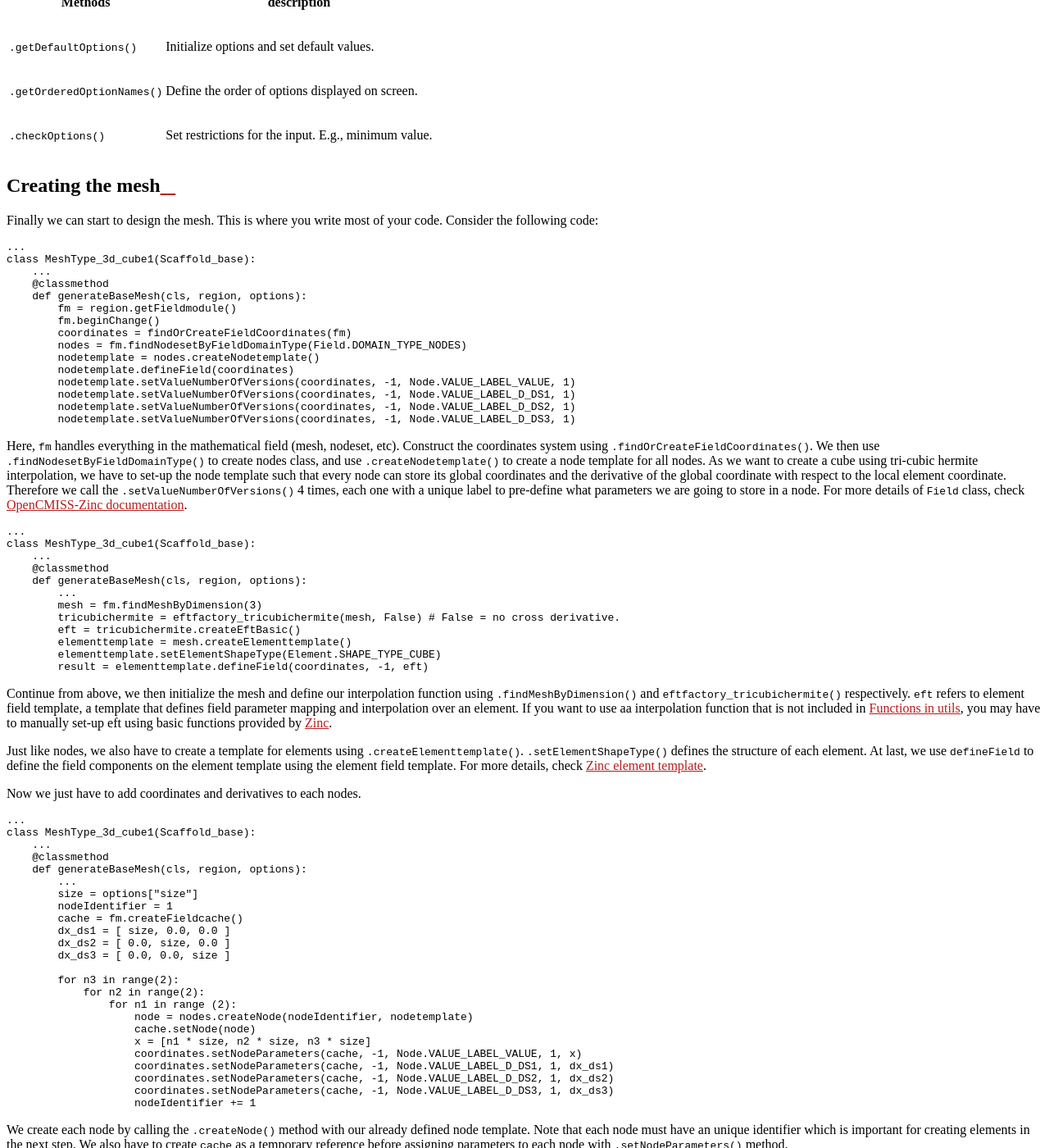
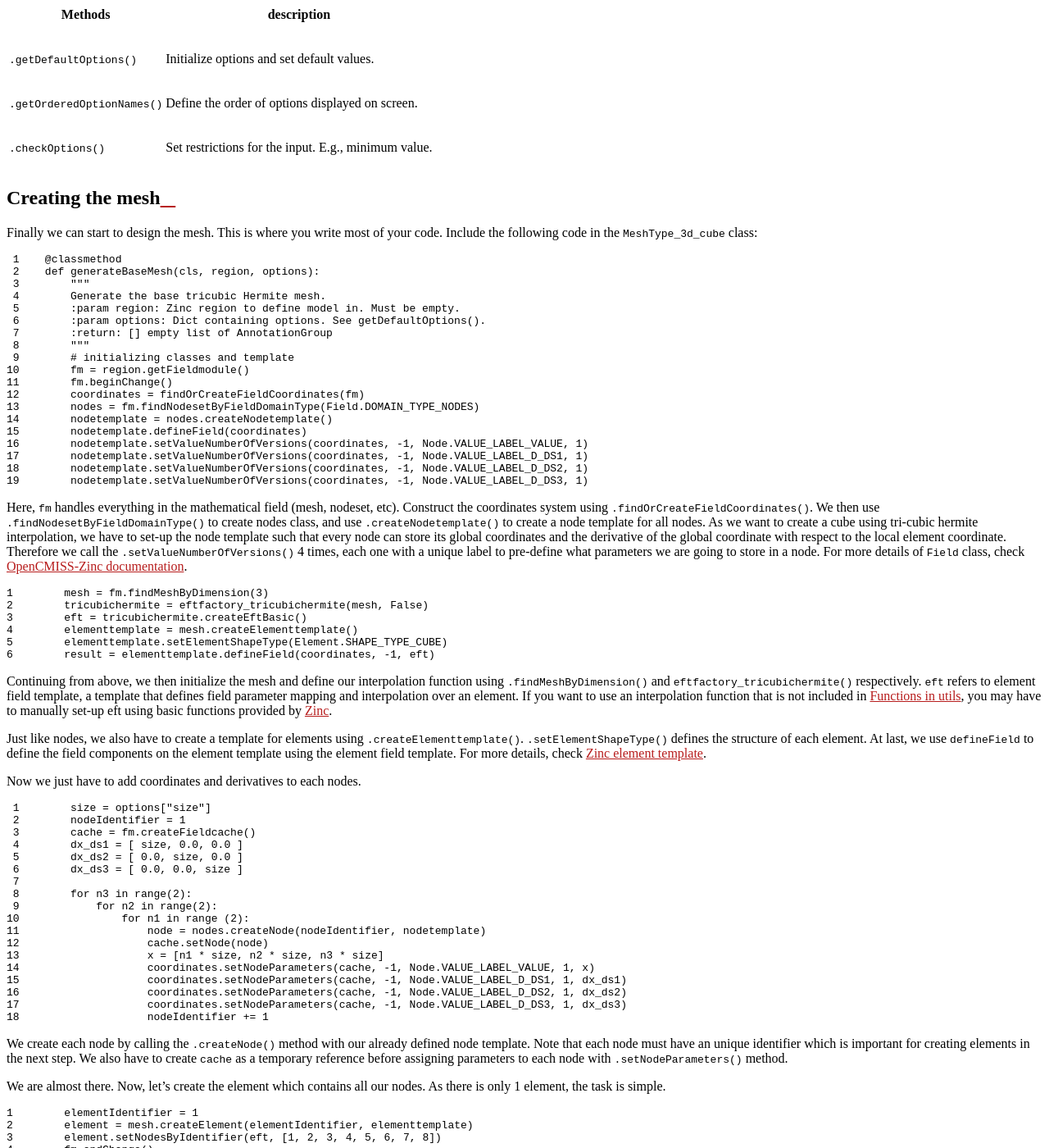
Before and after one commit to ABI-Documenation/scaffoldmaker-documentation, a Sphinx documentation site: the page built from docs/source/tutorials/creating_meshtype/creating_3d_cube.rst, in a window 1280 px wide and 1400 px high, scrolled down 1859 px. Shown: the whole window at 82% size. Built offline with Sphinx 7.4.7 and the Read the Docs theme 2.0.0, drawn with Linux system fonts in a browser that asks for light colours; pages that are not in the unit, such as notebooks, are missing from menus; some of the changed lines change nothing that is shown; some of the changed text lies outside the part shown.

Commit message:
use a python script for code chunk instead of in-text coding

```diff
--- /dev/null
+++ b/docs/source/code/meshtype_3d_cube1.py
@@ -0,0 +1,93 @@
+"""
+Generates a 3-D unit Cube mesh with variable numbers of elements in 3 directions.
+"""
+
+#DOC-START imports
+from __future__ import division
+from opencmiss.utils.zinc.field import findOrCreateFieldCoordinates
+from opencmiss.zinc.element import Element, Elementbasis
+from opencmiss.zinc.field import Field
+from opencmiss.zinc.node import Node
+from scaffoldmaker.meshtypes.scaffold_base import Scaffold_base
+from scaffoldmaker.utils.eftfactory_tricubichermite import eftfactory_tricubichermite
+#DOC-END imports
+
+#DOC-START create class cube1
+class MeshType_3d_cube1(Scaffold_base):
+    @staticmethod
+    def getName():
+        return '3D Cube 1'
+
+    #DOC-START set-up user interface options
+    @staticmethod
+    def getDefaultOptions(parameterSetName='Default'):
+        return {
+            'size' : 1
+        }
+
+    @staticmethod
+    def getOrderedOptionNames():
+        return [
+            'size',
+        ]
+
+    @staticmethod
+    def checkOptions(options):
+        if options['size'] < 1:
+            options['size'] = 1
+
+    #DOC-END set-up user interface options
+
+    #DOC-START create mesh
+    @classmethod
+    def generateBaseMesh(cls, region, options):
+        """
+        Generate the base tricubic Hermite mesh.
+        :param region: Zinc region to define model in. Must be empty.
+        :param options: Dict containing options. See getDefaultOptions().
+        :return: [] empty list of AnnotationGroup
+        """
+        # initializing classes and template
+        fm = region.getFieldmodule()
+        fm.beginChange()
+        coordinates = findOrCreateFieldCoordinates(fm)
+        nodes = fm.findNodesetByFieldDomainType(Field.DOMAIN_TYPE_NODES)
+        nodetemplate = nodes.createNodetemplate()
+        nodetemplate.defineField(coordinates)
+        nodetemplate.setValueNumberOfVersions(coordinates, -1, Node.VALUE_LABEL_VALUE, 1)
+        nodetemplate.setValueNumberOfVersions(coordinates, -1, Node.VALUE_LABEL_D_DS1, 1)
+        nodetemplate.setValueNumberOfVersions(coordinates, -1, Node.VALUE_LABEL_D_DS2, 1)
+        nodetemplate.setValueNumberOfVersions(coordinates, -1, Node.VALUE_LABEL_D_DS3, 1)
+        # create eft
+        mesh = fm.findMeshByDimension(3)
+        tricubichermite = eftfactory_tricubichermite(mesh, False)
+        eft = tricubichermite.createEftBasic()
+        elementtemplate = mesh.createElementtemplate()
+        elementtemplate.setElementShapeType(Element.SHAPE_TYPE_CUBE)
+        result = elementtemplate.defineField(coordinates, -1, eft)
+        # create nodes
+        size = options["size"]
+        nodeIdentifier = 1
+        cache = fm.createFieldcache()
+        dx_ds1 = [ size, 0.0, 0.0 ]
+        dx_ds2 = [ 0.0, size, 0.0 ]
+        dx_ds3 = [ 0.0, 0.0, size ]
+
+        for n3 in range(2):
+            for n2 in range(2):
+                for n1 in range (2):
+                    node = nodes.createNode(nodeIdentifier, nodetemplate)
+                    cache.setNode(node)
+                    x = [n1 * size, n2 * size, n3 * size]
+                    coordinates.setNodeParameters(cache, -1, Node.VALUE_LABEL_VALUE, 1, x)
+                    coordinates.setNodeParameters(cache, -1, Node.VALUE_LABEL_D_DS1, 1, dx_ds1)
+                    coordinates.setNodeParameters(cache, -1, Node.VALUE_LABEL_D_DS2, 1, dx_ds2)
+                    coordinates.setNodeParameters(cache, -1, Node.VALUE_LABEL_D_DS3, 1, dx_ds3)
+                    nodeIdentifier += 1
+        # create element
+        elementIdentifier = 1
+        element = mesh.createElement(elementIdentifier, elementtemplate)
+        element.setNodesByIdentifier(eft, [1, 2, 3, 4, 5, 6, 7, 8])
+        fm.endChange()
+        return []
+    # DOC-END create mesh
--- a/docs/source/tutorials/creating_meshtype/creating_3d_cube.rst
+++ b/docs/source/tutorials/creating_meshtype/creating_3d_cube.rst
@@ -11,31 +11,25 @@ Let's create a 3D cube as your first mesh type.
 Set-up files and modules
 -------------------------
 
-First, go to where you put :file:`scaffoldmaker`, find the :file:`.\\src\\scaffoldmaker\\meshtypes` folder. This is where you put all mesh types.
+First, navigate to where you installed scaffoldmaker, find the :file:`.\\src\\scaffoldmaker\\meshtypes` folder. This is where you put all mesh types.
 Create a mesh type file,
 e.g., :file:`meshtype_3d_cube1.py`.
 
 In the ``python`` file you just created, load the following modules.
 
-.. code-block:: python
-
-    from __future__ import division
-    import math
-    from opencmiss.utils.zinc.field import findOrCreateFieldCoordinates
-    from opencmiss.zinc.element import Element, Elementbasis
-    from opencmiss.zinc.field import Field
-    from opencmiss.zinc.node import Node
-    from scaffoldmaker.meshtypes.scaffold_base import Scaffold_base
+.. literalinclude:: ../../code/meshtype_3d_cube1.py
+   :language: python
+   :linenos:
+   :start-after: #DOC-START imports
+   :end-before: #DOC-END imports
 
 Add a new :pyth:`class`, which will contain all the information related to the mesh type.
 
-.. code-block:: python
-
-    ...
-    class MeshType_3d_cube1(Scaffold_base):
-        @staticmethod
-        def getName():
-            return '3D cube 1'
+.. literalinclude:: ../../code/meshtype_3d_cube1.py
+   :language: python
+   :linenos:
+   :start-after: #DOC-START create class cube1
+   :end-before: #DOC-START set-up user interface options
 
 .. Note::
     It's a good practice to name your mesh type file and :pyth:`class` following this particular syntax.
@@ -74,31 +68,11 @@ number of elements. For the purpose of demonstration, our cube mesh will have on
 
 Now, go back to :file:`meshtype_2d_cube1.py`. Under :pyth:`class MeshType_3d_cube1()`, add the following lines to modify the size of the square cube.
 
-.. code-block:: python
-
-    ...
-    class MeshType_3d_cube1(Scaffold_base):
-        @staticmethod
-        def getName():
-            return '3D Cube 1'
-
-        @staticmethod
-        def getDefaultOptions(parameterSetName='Default'):
-            return {
-                'size' : 1
-            }
-
-        @staticmethod
-        def getOrderedOptionNames():
-            return [
-                'size',
-            ]
-
-        @staticmethod
-        def checkOptions(options):
-            if options['size'] < 1:
-                options['size'] = 1
-
+.. literalinclude:: ../../code/meshtype_3d_cube1.py
+   :language: python
+   :linenos:
+   :start-after: #DOC-START create class cube1
+   :end-before: #DOC-END set-up user interface options
 
 +------------------------------------+---------------------------------------------------------------------+
 | Methods                            | description                                                         |
@@ -113,25 +87,13 @@ Now, go back to :file:`meshtype_2d_cube1.py`. Under :pyth:`class MeshType_3d_cub
 Creating the mesh
 ------------------
 
-Finally we can start to design the mesh. This is where you write most of your code. Consider the following code:
+Finally we can start to design the mesh. This is where you write most of your code. Include the following code in the :pyth:`MeshType_3d_cube` class:
 
-.. code-block:: python
-
-    ...
-    class MeshType_3d_cube1(Scaffold_base):
-        ...
-        @classmethod
-        def generateBaseMesh(cls, region, options):
-            fm = region.getFieldmodule()
-            fm.beginChange()
-            coordinates = findOrCreateFieldCoordinates(fm)
-            nodes = fm.findNodesetByFieldDomainType(Field.DOMAIN_TYPE_NODES)
-            nodetemplate = nodes.createNodetemplate()
-            nodetemplate.defineField(coordinates)
-            nodetemplate.setValueNumberOfVersions(coordinates, -1, Node.VALUE_LABEL_VALUE, 1)
-            nodetemplate.setValueNumberOfVersions(coordinates, -1, Node.VALUE_LABEL_D_DS1, 1)
-            nodetemplate.setValueNumberOfVersions(coordinates, -1, Node.VALUE_LABEL_D_DS2, 1)
-            nodetemplate.setValueNumberOfVersions(coordinates, -1, Node.VALUE_LABEL_D_DS3, 1)
+.. literalinclude:: ../../code/meshtype_3d_cube1.py
+    :language: python
+    :linenos:
+    :start-after: #DOC-START create mesh
+    :end-before:  # create eft
 
 Here, :pyth:`fm` handles everything in the mathematical field (mesh, nodeset, etc). Construct the coordinates system using :pyth:`.findOrCreateFieldCoordinates()`.
 We then use :pyth:`.findNodesetByFieldDomainType()` to create nodes class, and use :pyth:`.createNodetemplate()` to create a node template for all nodes.
@@ -139,24 +101,15 @@ As we want to create a cube using tri-cubic hermite interpolation, we have to se
 and the derivative of the global coordinate with respect to the local element coordinate. Therefore we call the :pyth:`.setValueNumberOfVersions()` 4 times, each one with a
 unique label to pre-define what parameters we are going to store in a node. For more details of :pyth:`Field` class, check `OpenCMISS-Zinc documentation <http://opencmiss.org/zinc/latest/classes.html>`_.
 
-.. code-block:: python
+.. literalinclude:: ../../code/meshtype_3d_cube1.py
+    :language: python
+    :start-after: # create eft
+    :end-before: # create nodes
+    :linenos:
 
-    ...
-    class MeshType_3d_cube1(Scaffold_base):
-        ...
-        @classmethod
-        def generateBaseMesh(cls, region, options):
-            ...
-            mesh = fm.findMeshByDimension(3)
-            tricubichermite = eftfactory_tricubichermite(mesh, False) # False = no cross derivative.
-            eft = tricubichermite.createEftBasic()
-            elementtemplate = mesh.createElementtemplate()
-            elementtemplate.setElementShapeType(Element.SHAPE_TYPE_CUBE)
-            result = elementtemplate.defineField(coordinates, -1, eft)
-
-Continue from above, we then initialize the mesh and define our interpolation function
+Continuing from above, we then initialize the mesh and define our interpolation function
 using :pyth:`.findMeshByDimension()` and :pyth:`eftfactory_tricubichermite()` respectively. :pyth:`eft` refers to element field template, a template that defines
-field parameter mapping and interpolation over an element. If you want to use aa interpolation function that is not included in :ref:`utils`,
+field parameter mapping and interpolation over an element. If you want to use an interpolation function that is not included in :ref:`utils`,
 you may have to manually set-up eft using basic functions provided by `Zinc <http://opencmiss.org/zinc/latest/classes.html>`_.
 
 Just like nodes, we also have to create a template for elements using :pyth:`.createElementtemplate()`.
@@ -167,32 +120,11 @@ on the element template using the element field template. For more details, chec
 
 Now we just have to add coordinates and derivatives to each nodes.
 
-.. code-block:: python
-
-    ...
-    class MeshType_3d_cube1(Scaffold_base):
-        ...
-        @classmethod
-        def generateBaseMesh(cls, region, options):
-            ...
-            size = options["size"]
-            nodeIdentifier = 1
-            cache = fm.createFieldcache()
-            dx_ds1 = [ size, 0.0, 0.0 ]
-            dx_ds2 = [ 0.0, size, 0.0 ]
-            dx_ds3 = [ 0.0, 0.0, size ]
-
-            for n3 in range(2):
-                for n2 in range(2):
-                    for n1 in range (2):
-                        node = nodes.createNode(nodeIdentifier, nodetemplate)
-                        cache.setNode(node)
-                        x = [n1 * size, n2 * size, n3 * size]
-                        coordinates.setNodeParameters(cache, -1, Node.VALUE_LABEL_VALUE, 1, x)
-                        coordinates.setNodeParameters(cache, -1, Node.VALUE_LABEL_D_DS1, 1, dx_ds1)
-                        coordinates.setNodeParameters(cache, -1, Node.VALUE_LABEL_D_DS2, 1, dx_ds2)
-                        coordinates.setNodeParameters(cache, -1, Node.VALUE_LABEL_D_DS3, 1, dx_ds3)
-                        nodeIdentifier += 1
+.. literalinclude:: ../../code/meshtype_3d_cube1.py
+    :language: python
+    :start-after: # create nodes
+    :end-before: # create element
+    :linenos:
 
 We create each node by calling the :pyth:`.createNode()` method with our already defined node template.
 Note that each node must have an unique identifier which is important for creating elements in the next step.
@@ -201,20 +133,11 @@ assigning parameters to each node with :pyth:`.setNodeParameters()` method.
 
 We are almost there. Now, let's create the element which contains all our nodes. As there is only 1 element, the task is simple.
 
-.. code-block:: python
-
-    ...
-    class MeshType_3d_cube1(Scaffold_base):
-        ...
-        @classmethod
-        def generateBaseMesh(cls, region, options):
-            ...
-            elementIdentifier = 1
-            element = mesh.createElement(elementIdentifier, elementtemplate)
-            element.setNodesByIdentifier(eft, [1, 2, 3, 4, 5, 6, 7, 8])
-
-            fm.endChange()
-            return []
+.. literalinclude:: ../../code/meshtype_3d_cube1.py
+    :language: python
+    :start-after: # create element
+    :end-before: # DOC-END create mesh
+    :linenos:
 
 Be careful, the order of node identifier matters. For example, between node 1 and 2, we use the derivatives of the global
 coordinates with respect to the local coordinates in the first direction, e.g. :pyth:`dx_ds1`. Whereas :pyth:`dx_ds2`
```
